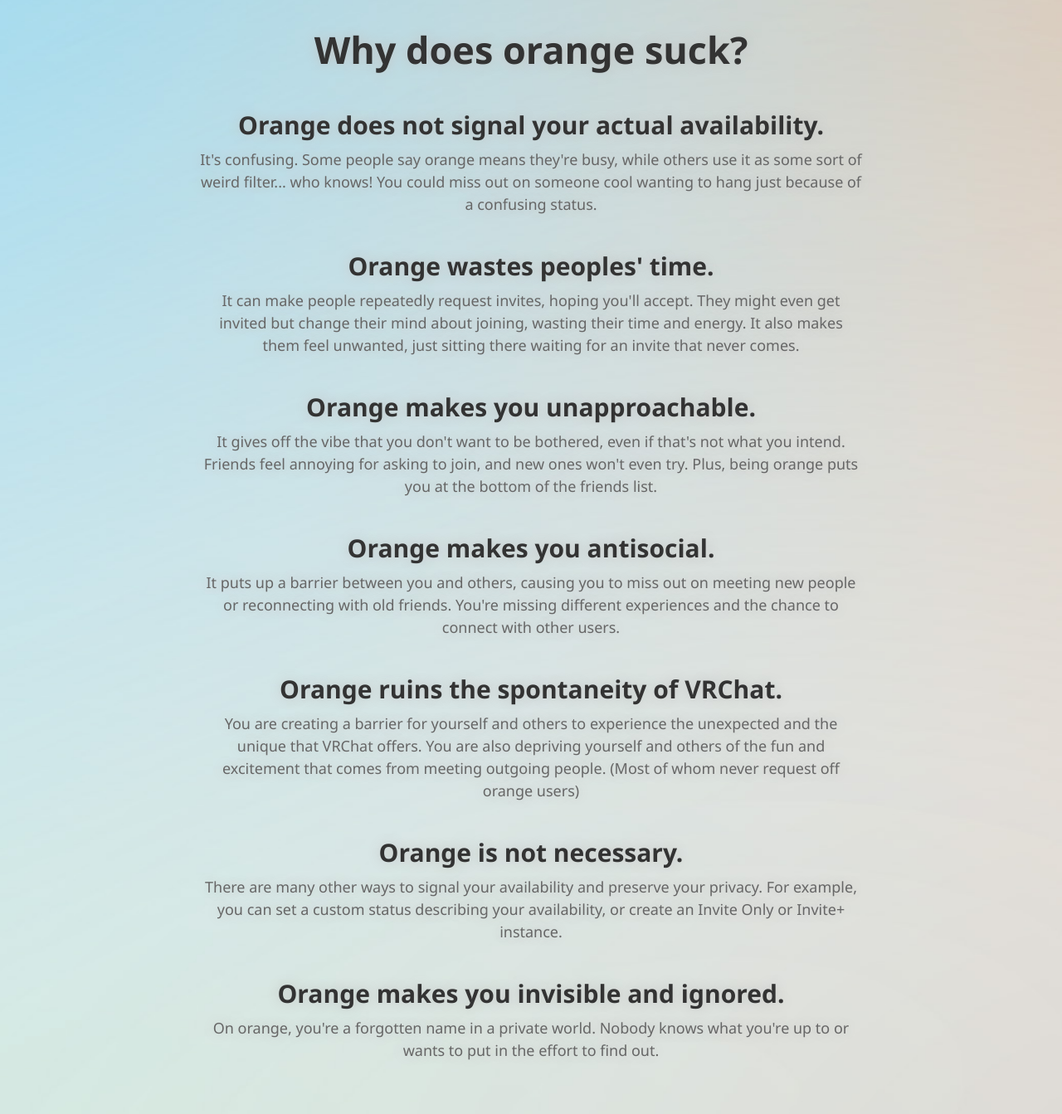
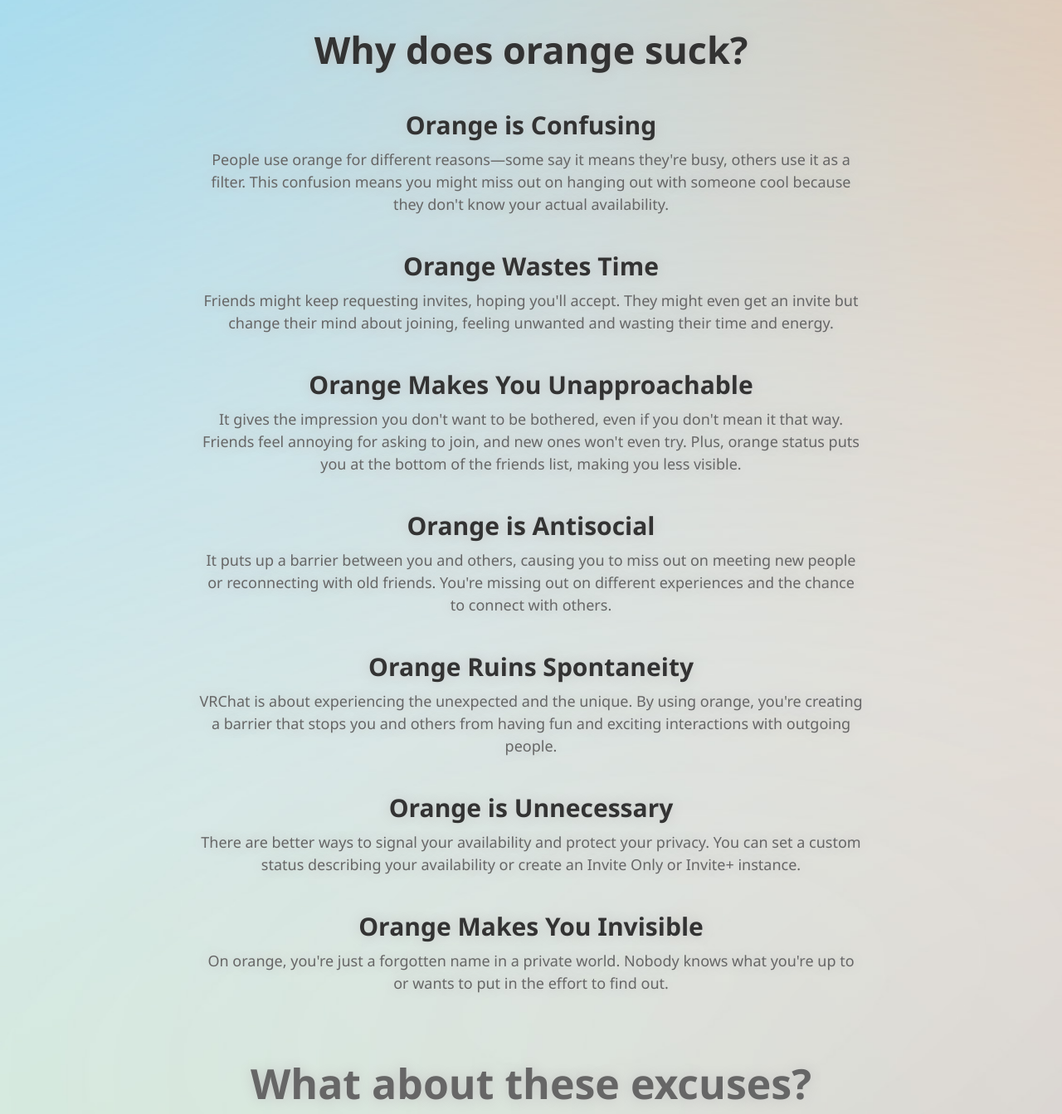
Before and after one commit to Ninka-Rex/NoOrange, a plain HTML site: page index.html in a window 1280 px wide. Shown: the part 340-1683 px from the top of the page at 83% size. Drawn offline with Linux system fonts and the light colour scheme.

Commit message:
Update index.html

```diff
--- a/index.html
+++ b/index.html
@@ -5,7 +5,6 @@
 	<link rel="icon" href="Orange_Circle.png">
 	<meta name="og:title" content="NoOrange.net">
     <meta name="theme-color" content="#FFA500">
-    <meta name="og:image" content="Orange_Circle.png">
 	<meta property="og:type" content="website">
     <meta name="og:description" content="Please don't use the orange status on VRChat.">
     <style>
@@ -16,7 +15,6 @@
             margin: 0;
             padding: 0;
 			text-align: center;
-
         }
 
         .container {
@@ -60,46 +58,46 @@
 
 		<h1 style="color: #333333; font-size: 45px;">Why does orange suck?</h1>
 
-        <h2><strong>Orange does not signal your actual availability.</strong></h2>
-        <p>It's confusing. Some people say orange means they're busy, while others use it as some sort of weird filter... who knows!  You could miss out on someone cool wanting to hang just because of a confusing status.</p>
+        <h2><strong>Orange is Confusing</strong></h2>
+        <p>People use orange for different reasons—some say it means they're busy, others use it as a filter. This confusion means you might miss out on hanging out with someone cool because they don't know your actual availability.</p>
 
-        <h2>Orange wastes peoples' time.</h2>
-        <p>It can make people repeatedly request invites, hoping you'll accept. They might even get invited but change their mind about joining, wasting their time and energy. It also makes them feel unwanted, just sitting there waiting for an invite that never comes.</p>
+        <h2>Orange Wastes Time</h2>
+        <p>Friends might keep requesting invites, hoping you'll accept. They might even get an invite but change their mind about joining, feeling unwanted and wasting their time and energy.</p>
 
-        <h2>Orange makes you unapproachable.</h2>
-        <p>It gives off the vibe that you don't want to be bothered, even if that's not what you intend. Friends feel annoying for asking to join, and new ones won't even try. Plus, being orange puts you at the bottom of the friends list.</p>
+        <h2>Orange Makes You Unapproachable</h2>
+        <p>It gives the impression you don't want to be bothered, even if you don't mean it that way. Friends feel annoying for asking to join, and new ones won't even try. Plus, orange status puts you at the bottom of the friends list, making you less visible.</p>
 
-		<h2>Orange makes you antisocial.</h2>
-        <p>It puts up a barrier between you and others, causing you to miss out on meeting new people or reconnecting with old friends. You're missing different experiences and the chance to connect with other users.</p>
+		<h2>Orange is Antisocial</h2>
+        <p>It puts up a barrier between you and others, causing you to miss out on meeting new people or reconnecting with old friends. You're missing out on different experiences and the chance to connect with others.</p>
 
-		<h2>Orange ruins the spontaneity of VRChat.</h2>
-		<p>You are creating a barrier for yourself and others to experience the unexpected and the unique that VRChat offers. You are also depriving yourself and others of the fun and excitement that comes from meeting outgoing people. (Most of whom never request off orange users)</p>
+		<h2>Orange Ruins Spontaneity</h2>
+		<p>VRChat is about experiencing the unexpected and the unique. By using orange, you're creating a barrier that stops you and others from having fun and exciting interactions with outgoing people.</p>
 
-        <h2>Orange is not necessary.</h2>
-        <p>There are many other ways to signal your availability and preserve your privacy. For example, you can set a custom status describing your availability, or create an Invite Only or Invite+ instance.</p>
+        <h2>Orange is Unnecessary</h2>
+        <p>There are better ways to signal your availability and protect your privacy. You can set a custom status describing your availability or create an Invite Only or Invite+ instance.</p>
 
-		<h2>Orange makes you invisible and ignored.</h2>
-		<p>On orange, you're a forgotten name in a private world. Nobody knows what you're up to or wants to put in the effort to find out.</p>
+		<h2>Orange Makes You Invisible</h2>
+		<p>On orange, you're just a forgotten name in a private world. Nobody knows what you're up to or wants to put in the effort to find out.</p>
 
 		<br><h1 style="color: #666666; font-size: 50px;">What about these excuses?</h1><br>
 
 		<h2>"I have multiple friend groups, and I don't want them mixing."</h2>
-        <p>If you feel the need to compartmentalize your friends like that, you're better off creating multiple accounts, or using the group system and creating private group instances. That way, the friend group you want to hang out with will be able to freely join you, while those who aren't will see you in a private group instance. You can also introduce your friends to each other and find common ground or interests among them. You don't have to limit yourself to one friend group or exclude others from your social circle.</p>
+        <p>If you feel the need to compartmentalize your friend groups like that, consider creating multiple accounts or use the group system to create private group instances. This way, the friend group you want to hang out with can join you, while others see you in a private group instance.</p>
 
 		<h2>"Just request off me!"</h2>
-		<p>When you're on orange, you're hiding what you're doing, who you're with, and where you are. People don't know if they will fit into their world or group, so requesting becomes a sort of risk. People want to know what you're up to before they annoy you with invite requests. Saying this is also bad for you too, because it can lead to constant requesting only for your invites to be ignored when your friend doesn't want to join your particular world.</p>
+		<p>When you're on orange, you're hiding what you're doing, who you're with, and where you are. People don't know if they'll fit in, so requesting becomes a risk. Being on green or using a clear status helps people know what you're up to without the risk.</p>
 
         <h2>"I'm erping!!"</h2>
-        <p>You're not going to be accepting invites anyway, so why waste others' time by being on orange? Just go on red status to signal that you're busy and do not want to be disturbed.</p>
+        <p>If you're not accepting invites anyway, use red status to signal that you're busy and don't want to be disturbed. This is more respectful and clear for everyone.</p>
 
-		<h2>"I don't want ______ to join because they're weird"</h2>
-		<p>If someone upsets you enough that you actively avoid them, they're not your friend. Be an adult and discuss this with them, or unfriend them, instead of avoiding them and causing trouble for all your other real friends. You can also block or mute anyone who bothers you.</p>
+		<h2>"I don't want ______ to join because they're weird."</h2>
+		<p>If someone bothers you that much, they shouldn't be on your friend list. Be an adult and discuss it with them, or unfriend them. You can also block or mute anyone who bothers you.</p>
 
-		<h2>"I'm working on an avatar/world"</h2>
-        <p>If you're working on your avatar in Unity and don't want to be disturbed or distracted by other users, you don't have to be on orange for that. You can set your status to red if you want to signal that you're busy or do not want to be bothered. You can also set your world access to Invite Only or Invite+ if you want to test your creations with specific people or keep them private until they're ready.</p>
+		<h2>"I'm working on an avatar/world."</h2>
+        <p>If you're busy with your avatar or world, set your status to red. You can also use Invite Only or Invite+ to keep your workspace private or share it with specific people.</p>
 
-		<h2>"I want to know who's joining me so I'm not startled"</h2>
-        <p>You don't need orange status for this either! Enable join notifications to be notified when a friend joins your lobby on your HUD. That way there's no surprises.</p>
+		<h2>"I want to know who's joining me so I'm not startled."</h2>
+        <p>You don't need orange status for this. Enable join notifications to be notified when a friend joins your lobby on your HUD. This way, there are no surprises.</p>
     </div>
 	<footer>
     <p>Thanks for reading. Please spread the word.</p>
```
